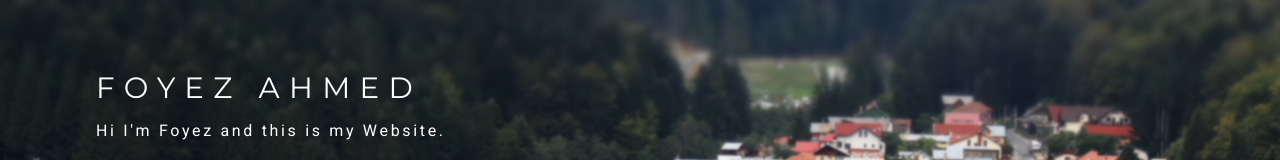
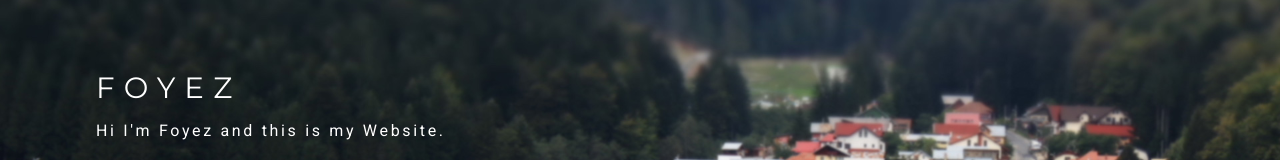
Before and after one commit to iamfoyez/portfolio, a plain HTML site: page index.html in a window 1280 px wide. Shown: the part 263-423 px from the top of the page. Drawn offline with Linux system fonts and the light colour scheme.

Commit message:
Update index.html

```diff
--- a/index.html
+++ b/index.html
@@ -27,7 +27,7 @@
 
     <header class="section">
       <div class="container">
-        <h2>FOYEZ AHMED</h2>
+        <h2>FOYEZ</h2>
         <p>Hi I'm Foyez and this is my Website.</p>
         <a class="btn" href="#">learn more.</a>
       </div>
```
